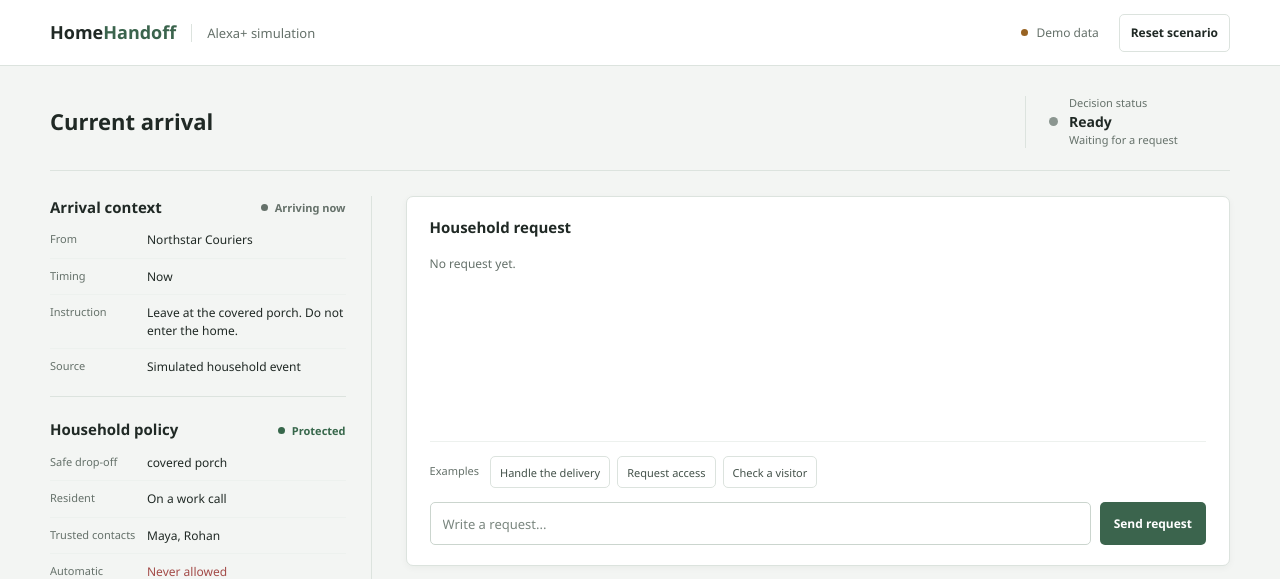
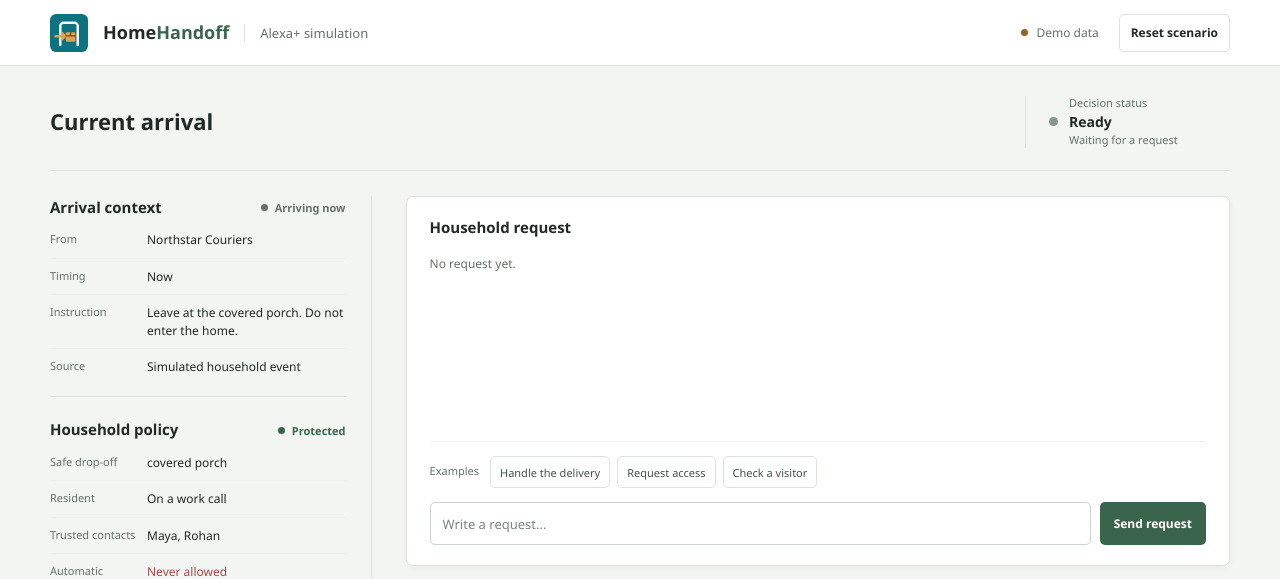
Before and after one commit to AnuranjanJain/HomeHandoff, a FastAPI app: page / in a window 1280 px wide. Shown: the top 579 px of the page. Run offline with FastAPI, Linux system fonts and the light colour scheme.

Commit message:
Add HomeHandoff threshold logo

```diff
--- a/app/templates/index.html
+++ b/app/templates/index.html
@@ -4,11 +4,13 @@
     <meta charset="utf-8" />
     <meta name="viewport" content="width=device-width, initial-scale=1" />
     <title>HomeHandoff</title>
+    <link rel="icon" type="image/svg+xml" href="/static/homehandoff-mark.svg" />
     <link rel="stylesheet" href="/static/style.css" />
   </head>
   <body>
     <header class="topbar">
       <div class="brand-lockup">
+        <img src="/static/homehandoff-mark.svg" alt="" aria-hidden="true" width="38" height="38" />
         <h1>Home<span>Handoff</span></h1>
         <span class="brand-context">Alexa+ simulation</span>
       </div>
```
Also changed, not shown: app/static/homehandoff-mark.svg (added).
